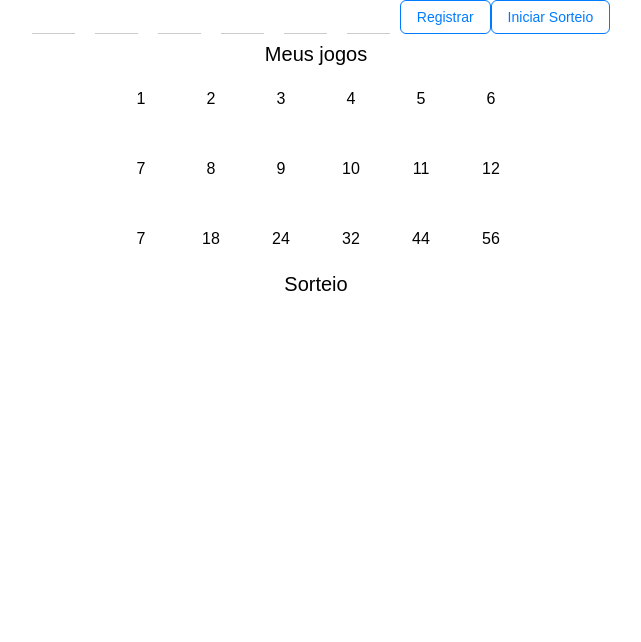
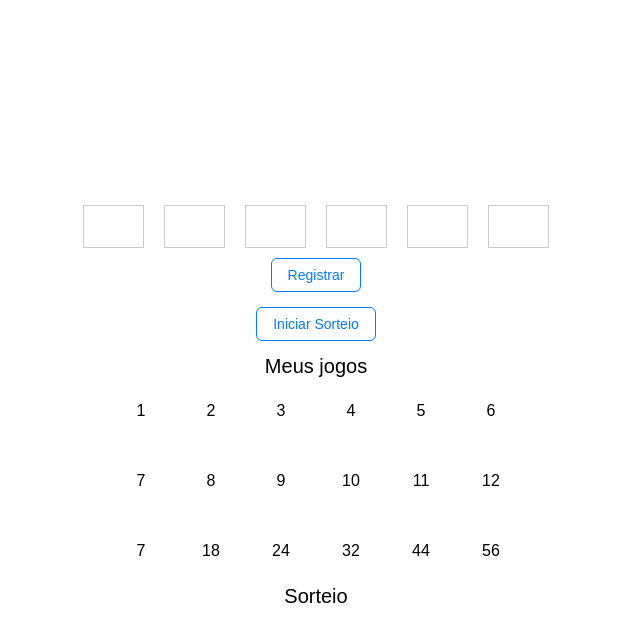
Before and after one commit to sambrmg/react-megasena, a React (Create React App) app: page / in a window 1280 px wide. Shown: the top 642 px of the page, without its empty margins (324-965 px from the left). Built offline with nearby package versions, Linux system fonts and the light colour scheme.

Commit message:
botao desabilitado quando sorteio é iniciado

```diff
--- a/src/App.css
+++ b/src/App.css
@@ -42,6 +42,12 @@ table {
 	border-collapse: collapse;
 	border-spacing: 0;
 }
+body{
+  display: flex;
+  justify-content: center;
+  height: 100vh;
+  align-items: center;
+}
 
 .acerto{
   background-color: darkgreen;
@@ -71,20 +77,24 @@ p{
   text-align: center;
   font-size: 20px;
 }
-.fm-inline {
+.fm-column{
   display: flex;
-  justify-content: center;
+  -ms-flex-pack: center;
+  align-items: center;
+  flex-direction: column;
 }
-.fm-inline input{
+
+.fm-column input{
   font-size: 18px;
   width: 39px;
   border: 0;
-  border-bottom: 1px solid #cbcbcb;
+  border: 1px solid #cbcbcb;
   margin: 10px;
   outline: none;
   text-align: center;
+  padding: 10px;
 }
-.fm-inline button{
+.fm-column button{
   font-size: 14px;
   border: 1px solid gray;
   border-radius: 6px;
@@ -98,10 +108,22 @@ p{
   border-color: #007bff;
   outline: none;
   cursor: pointer;
+  margin-bottom: 15px;
 }
 
-.fm-inline button:hover{
+.fm-column button:hover{
   color: #fff;
   background-color: #0069d9;
   border-color: #0062cc;
 }
+
+.fm-column .disabled{
+  color: #bdbdbd;
+  border-color: #bdbdbd;
+  cursor: not-allowed;
+}
+.fm-column .disabled:hover{
+  background-color: transparent;
+  border-color: #bdbdbd;
+  color: #bdbdbd;
+}
--- a/src/SortNumbers/SortNumbers.js
+++ b/src/SortNumbers/SortNumbers.js
@@ -10,6 +10,7 @@ export default class SortNumbers extends Component{
     constructor(props) {
         super(props);
         this.state = {
+            sorteioIniciado: false,
             valores: [],
             numeros: [],
             jogos: [
@@ -18,11 +19,15 @@ export default class SortNumbers extends Component{
                 [7,18,24,32,44,56] ]
         }
         // this.handleChange = this.handleChange.bind(this);
-        this.handleClick = this.handleClick.bind(this);
+        this.handleClickRegistrar = this.handleClickRegistrar.bind(this);
         this.handleIniciarSorteio = this.handleIniciarSorteio.bind(this);
     }
     handleIniciarSorteio(){
+        if(this.state.sorteioIniciado) return;
+
         const _self = this;
+        _self.setState({sorteioIniciado: true});
+
         _self.state.numeros = [];
         var maxInterval = 6;
 
@@ -31,13 +36,15 @@ export default class SortNumbers extends Component{
         }
         // @todo retornar valor sem precisar de 1000 ms
         var interval = setInterval(function(){
-            let numRandom = getRandomArbitrary(1, 20);
+            let numRandom = getRandomArbitrary(1, 60);
             if( _self.state.numeros.indexOf( numRandom ) === -1 ){
                 _self.setState({
                     numeros: [..._self.state.numeros, numRandom]
                 });
                 if( maxInterval === 1 ){
-                    clearInterval(interval)
+                    clearInterval(interval);
+                    _self.setState({sorteioIniciado: false});
+
                 }else{
                     maxInterval--;
                 }
@@ -46,7 +53,9 @@ export default class SortNumbers extends Component{
 
     }
 
-    handleClick(){
+    handleClickRegistrar(){
+        if(this.state.sorteioIniciado) return;
+
         this.setState({jogos: [...this.state.jogos, [
             this.state.valores.p1,
             this.state.valores.p2,
@@ -65,15 +74,21 @@ export default class SortNumbers extends Component{
 
         return (
             <div className="megasena">
-                <div className="fm-inline">
+                <div className="fm-column">
+                    <div>
                         <input maxLength="2" onChange={this.handleChange.bind(this, 'p1')}/>
                         <input maxLength="2" onChange={this.handleChange.bind(this, 'p2')}/>
                         <input maxLength="2" onChange={this.handleChange.bind(this, 'p3')}/>
                         <input maxLength="2" onChange={this.handleChange.bind(this, 'p4')}/>
                         <input maxLength="2" onChange={this.handleChange.bind(this, 'p5')}/>
                         <input maxLength="2" onChange={this.handleChange.bind(this, 'p6')}/>
-                    <button onClick={this.handleClick}>Registrar</button>
-                    <button onClick={this.handleIniciarSorteio}>Iniciar Sorteio</button>
+                    </div>
+                    <div>
+                        <button onClick={this.handleClickRegistrar} className={this.state.sorteioIniciado ? 'disabled' : ''}>Registrar</button>
+                    </div>
+                    <div>
+                        <button onClick={this.handleIniciarSorteio} className={this.state.sorteioIniciado ? 'disabled' : ''}>Iniciar Sorteio</button>
+                    </div>
                 </div>
                 <p>Meus jogos</p>
                 {_self.state.jogos.map( (el) => {
```
Lines whose indentation alone changed are shown as unchanged.
